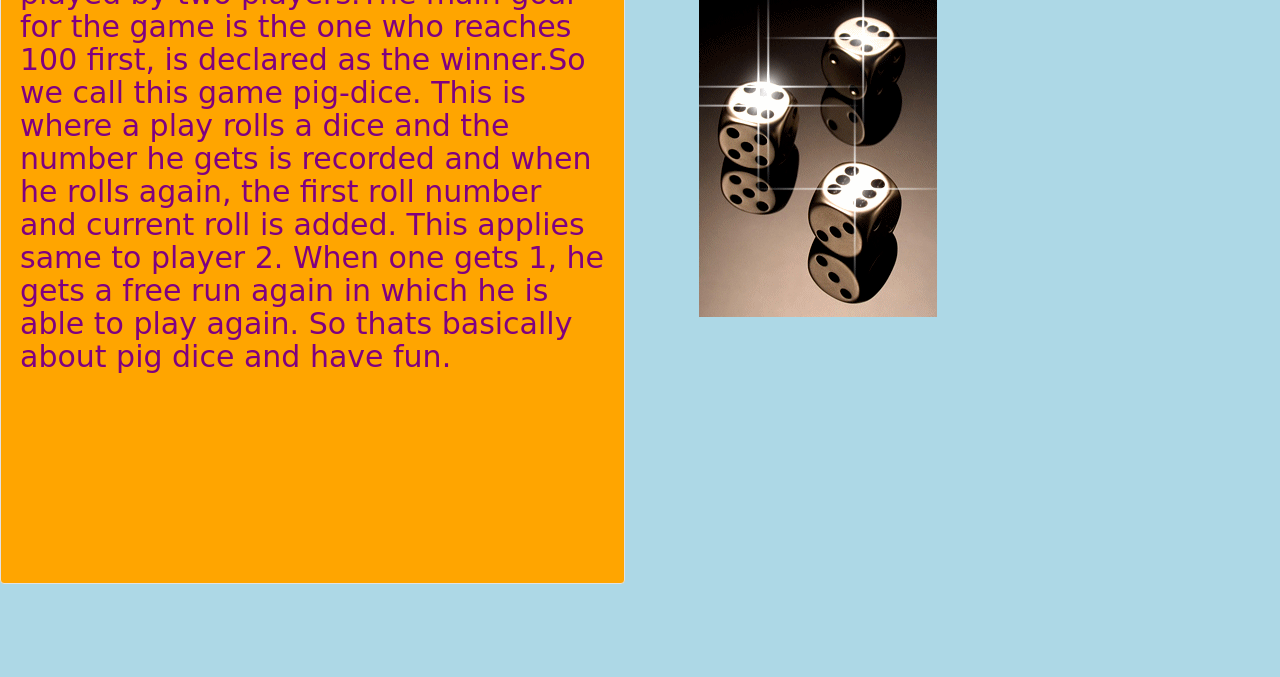
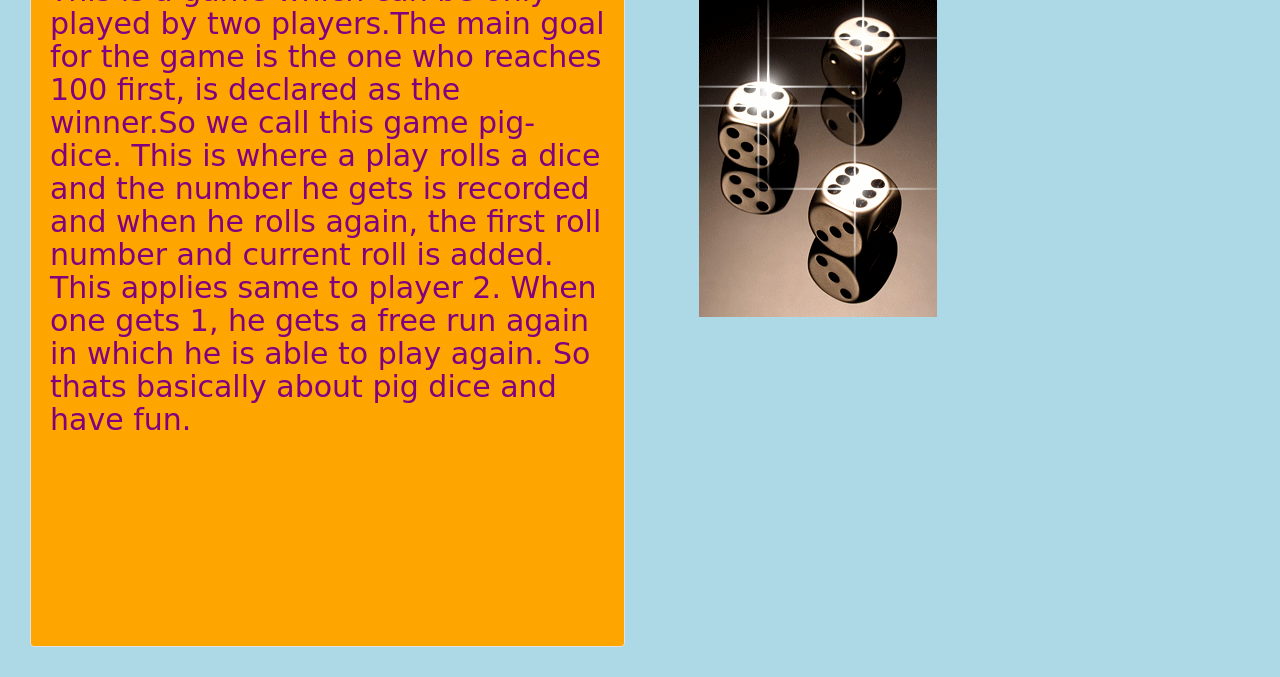
Before and after one commit to Immanuel007/Pig-dice, a plain HTML site: page index.html in a window 1280 px wide. Shown: the part 156-833 px from the top of the page. Before the commit the page ends 800 px from the top, so only its background shows below. Drawn offline with nearby package versions, Linux system fonts and the light colour scheme; a web font is replaced by a local one.

```diff
--- a/css/styles.css
+++ b/css/styles.css
@@ -24,6 +24,9 @@
 {
   background-color: orange;
   padding-bottom: 200px;
+  margin-left: 30px;
+  margin-bottom: 30px;
+  margin-top: 30px;
 }
 #float
 {
```
Also changed, not shown: 1 other file.
